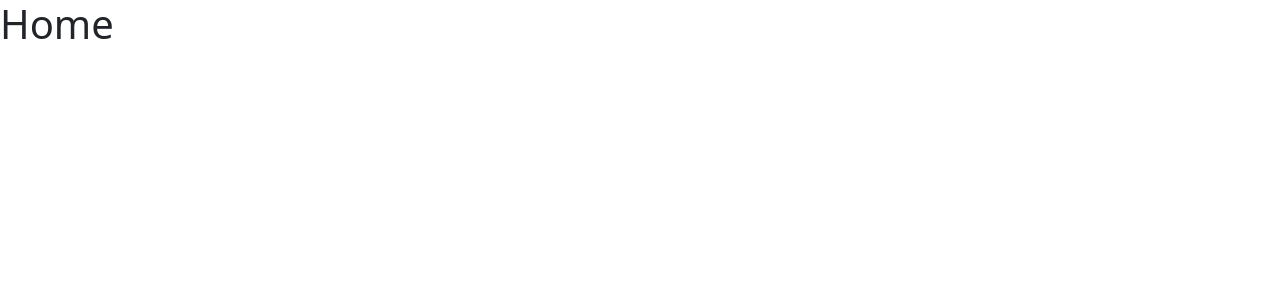
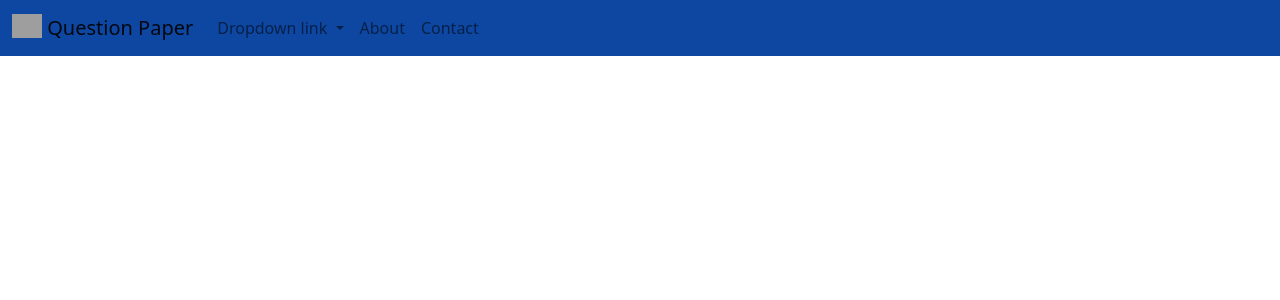
Before and after one commit to asbaravkar/qp, a Flask app: page / in a window 1280 px wide. Before the commit the part shown is almost empty. Shown: the top 300 px of the page. Run offline with Flask 2, Linux system fonts and the light colour scheme; grey boxes are pictures that could not be loaded.

Commit message:
Working with Navbar

```diff
--- a/qp/main/routes.py
+++ b/qp/main/routes.py
@@ -6,5 +6,15 @@ main = Blueprint('main', __name__)
 
 @main.route('/')
 @main.route('/home')
-def home():
+def home_page():
     return render_template('home.html')
+
+
+@main.route('/about')
+def about_page():
+    return render_template('about.html')
+
+
+@main.route('/contact')
+def contact_page():
+    return render_template('contact.html')
--- /dev/null
+++ b/qp/templates/base.html
@@ -0,0 +1,56 @@
+<!doctype html>
+<html lang="en">
+  <head>
+    <!-- Required meta tags -->
+    <meta charset="utf-8">
+    <meta name="viewport" content="width=device-width, initial-scale=1">
+
+    <!-- Bootstrap CSS -->
+    <link href="https://cdn.jsdelivr.net/npm/bootstrap@5.0.0-beta3/dist/css/bootstrap.min.css" rel="stylesheet" integrity="sha384-eOJMYsd53ii+scO/bJGFsiCZc+5NDVN2yr8+0RDqr0Ql0h+rP48ckxlpbzKgwra6" crossorigin="anonymous">
+
+    <title>Hello, world!</title>
+  </head>
+  <body>
+    <!-- start of Navbar -->
+
+    <nav class="navbar navbar-expand-lg navbar-light" style="background-color: #0D47A1;">
+        <div class="container-fluid">
+            <a class="navbar-brand" href="{{ url_for('main.home_page') }}">
+                <img src="#" alt="" width="30" height="24" class="d-inline-block align-text-top">
+                Question Paper
+              </a>
+          <button class="navbar-toggler" type="button" data-bs-toggle="collapse" data-bs-target="#navbarNav" aria-controls="navbarNav" aria-expanded="false" aria-label="Toggle navigation">
+            <span class="navbar-toggler-icon"></span>
+          </button>
+          <div class="collapse navbar-collapse" id="navbarNav">
+            <ul class="navbar-nav">
+                <li class="nav-item dropdown">
+                    <a class="nav-link dropdown-toggle" href="#" id="navbarDropdownMenuLink" role="button" data-bs-toggle="dropdown" aria-expanded="false">
+                      Dropdown link
+                    </a>
+                    <ul class="dropdown-menu" aria-labelledby="navbarDropdownMenuLink">
+                      <li><a class="dropdown-item" href="#">Action</a></li>
+                      <li><a class="dropdown-item" href="#">Another action</a></li>
+                      <li><a class="dropdown-item" href="#">Something else here</a></li>
+                    </ul>
+                </li>
+              <li class="nav-item">
+                <a class="nav-link" href="{{ url_for('main.about_page') }}">About</a>
+              </li>
+              <li class="nav-item">
+                <a class="nav-link" href="{{ url_for('main.contact_page') }}">Contact</a>
+              </li>
+            </ul>
+          </div>
+        </div>
+      </nav>
+
+    <!-- end of Navbar -->
+
+
+
+    <script src="https://cdn.jsdelivr.net/npm/bootstrap@5.0.0-beta3/dist/js/bootstrap.bundle.min.js" integrity="sha384-JEW9xMcG8R+pH31jmWH6WWP0WintQrMb4s7ZOdauHnUtxwoG2vI5DkLtS3qm9Ekf" crossorigin="anonymous"></script>
+    <script src="https://cdn.jsdelivr.net/npm/@popperjs/core@2.9.1/dist/umd/popper.min.js" integrity="sha384-SR1sx49pcuLnqZUnnPwx6FCym0wLsk5JZuNx2bPPENzswTNFaQU1RDvt3wT4gWFG" crossorigin="anonymous"></script>
+    <script src="https://cdn.jsdelivr.net/npm/bootstrap@5.0.0-beta3/dist/js/bootstrap.min.js" integrity="sha384-j0CNLUeiqtyaRmlzUHCPZ+Gy5fQu0dQ6eZ/xAww941Ai1SxSY+0EQqNXNE6DZiVc" crossorigin="anonymous"></script>
+  </body>
+</html>
--- a/qp/templates/home.html
+++ b/qp/templates/home.html
@@ -1,24 +1 @@
-<!doctype html>
-<html lang="en">
-  <head>
-    <!-- Required meta tags -->
-    <meta charset="utf-8">
-    <meta name="viewport" content="width=device-width, initial-scale=1">
-
-    <!-- Bootstrap CSS -->
-    <link href="https://cdn.jsdelivr.net/npm/bootstrap@5.0.0-beta3/dist/css/bootstrap.min.css" rel="stylesheet" integrity="sha384-eOJMYsd53ii+scO/bJGFsiCZc+5NDVN2yr8+0RDqr0Ql0h+rP48ckxlpbzKgwra6" crossorigin="anonymous">
-
-    <title>Question Papers</title>
-  </head>
-  <body>
-    <h1>Home</h1>
-
-
-
-
-    <script src="https://cdn.jsdelivr.net/npm/bootstrap@5.0.0-beta3/dist/js/bootstrap.bundle.min.js" integrity="sha384-JEW9xMcG8R+pH31jmWH6WWP0WintQrMb4s7ZOdauHnUtxwoG2vI5DkLtS3qm9Ekf" crossorigin="anonymous"></script>
-    <script src="https://cdn.jsdelivr.net/npm/@popperjs/core@2.9.1/dist/umd/popper.min.js" integrity="sha384-SR1sx49pcuLnqZUnnPwx6FCym0wLsk5JZuNx2bPPENzswTNFaQU1RDvt3wT4gWFG" crossorigin="anonymous"></script>
-    <script src="https://cdn.jsdelivr.net/npm/bootstrap@5.0.0-beta3/dist/js/bootstrap.min.js" integrity="sha384-j0CNLUeiqtyaRmlzUHCPZ+Gy5fQu0dQ6eZ/xAww941Ai1SxSY+0EQqNXNE6DZiVc" crossorigin="anonymous"></script>
-
-  </body>
-</html>
+{% extends 'base.html' %}
```
Also changed, not shown: qp/templates/about.html (added), qp/templates/contact.html (added).
